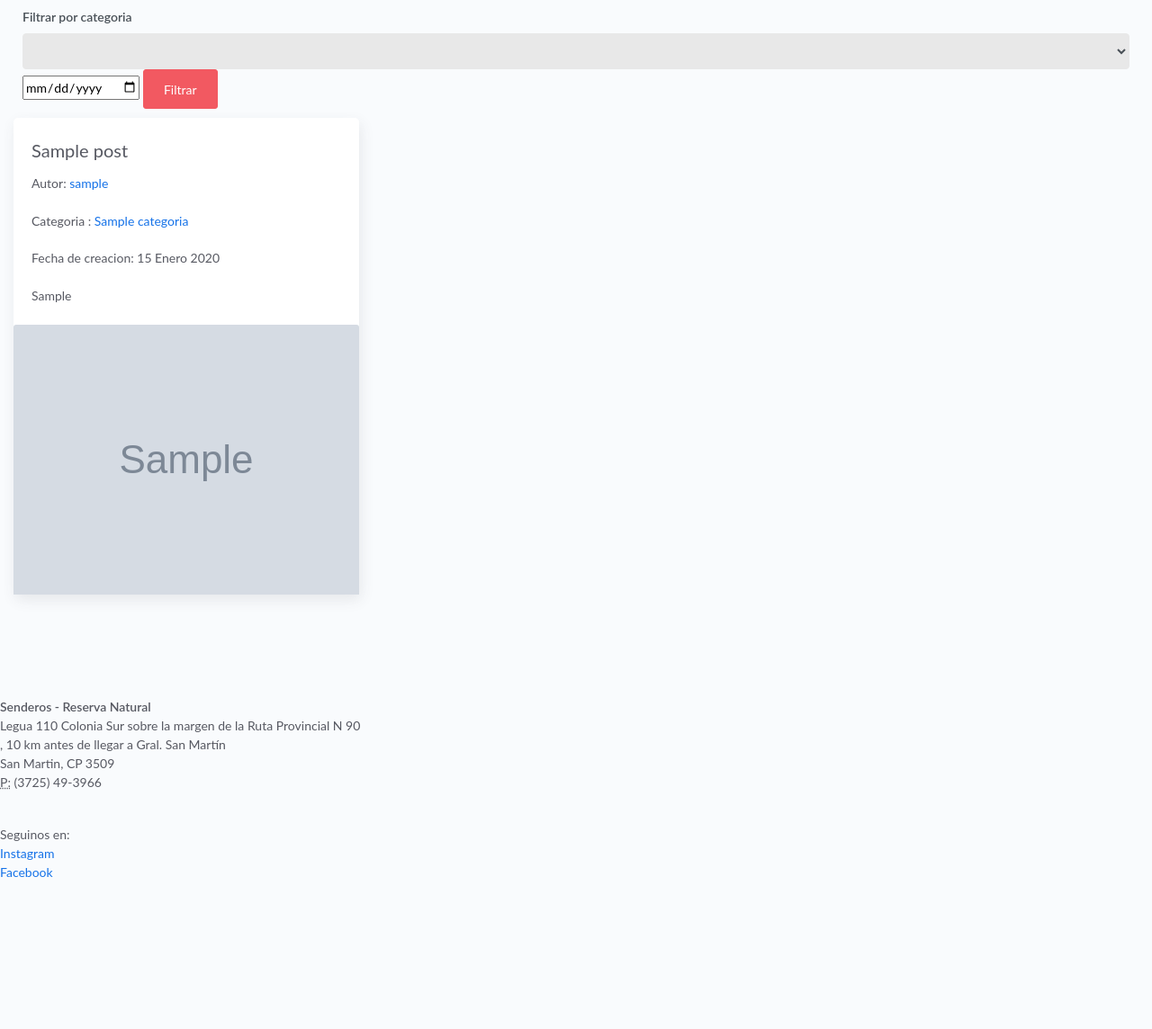
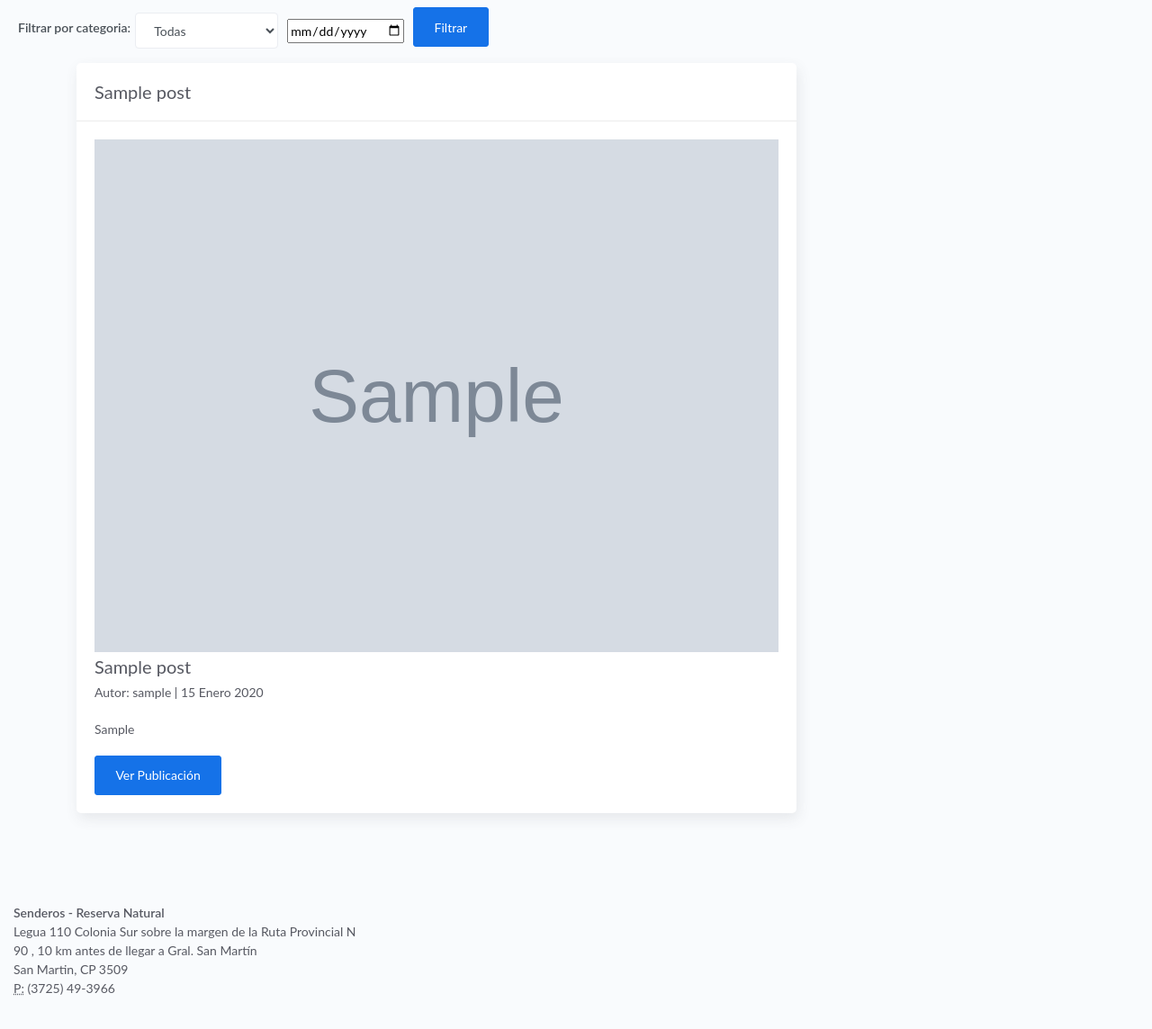
Before and after one commit to info22-c5-grupo6/TP_Blog_Proyecto_Granja_Sustentable, a Django app: page /publicaciones/ in a window 1280 px wide. Shown: the part 731-1875 px from the top of the page at 90% size. Before the commit the page ends 1706 px from the top, so only its background shows below. Run offline with Django 4.2, Linux system fonts and the light colour scheme; tables that the repository leaves empty hold one stand-in row (values such as "Sample post"); grey boxes marked "Sample" are stand-in pictures; lists and menus that the app fills with data are empty; some libraries are stand-ins or nearby versions.

Commit message:
fix filtro por categoria / fecha en publicaciones + compartir redes

```diff
--- a/blog/apps/post/views.py
+++ b/blog/apps/post/views.py
@@ -21,16 +21,45 @@ def proyectos(request):
 def servicios(request):
 	return render(request, "servicios.html", {})
 
-def publicaciones(request):
-    posteos = Post.objects.all()
-    context = { 'posteos': posteos}
-    return render(request, "publicaciones.html", context)
-
 def areas_de_estudio(request):
 	return render(request, "areas-de-estudio.html", {})
 
-def crear_post(request):
-	return render(request, "crear-post.html", {})
+#Vista para Mostrar y Filtrar Posteos
+
+class publicaciones(View):
+    template_name = 'publicaciones.html'
+
+    def get(self, request):
+        posteos = Post.objects.all().order_by('-fecha_creacion')
+        categorias = Categoria.objects.all()
+        context = {
+           'posteos': posteos,
+           'categorias': categorias
+        }
+        return render(request, self.template_name, context)
+
+    def post(self, request):
+        categorias = Categoria.objects.all()
+        cate = request.POST.get('categoria', None)
+        fecha = request.POST.get('fecha', None)
+
+        if cate == "Todas" and fecha:
+            posteos = Post.objects.filter(fecha_creacion=fecha).order_by('-fecha_creacion')
+
+        elif cate and fecha:
+            posteos = Post.objects.filter(categoria__nombre=cate, fecha_creacion=fecha).order_by('-fecha_creacion')
+        elif cate:
+            if cate == "Todas":
+                posteos = Post.objects.all().order_by('-fecha_creacion')
+            else:
+                posteos = Post.objects.filter(categoria__nombre=cate).order_by('-fecha_creacion')
+        elif fecha:
+            posteos = Post.objects.filter(fecha_creacion=fecha).order_by('-fecha_creacion')
+        context = {
+           'posteos': posteos,
+           'categorias': categorias
+        }
+        return render(request, self.template_name, context)
 
 #Vista para crear un posteo
 
@@ -52,15 +81,6 @@ def ver_post(request, id):
     context = { 'posteo': posteo}
     return render(request, "post/post.html", context)
 
-def post_detail(request, id):
-    #posteo = get_object_or_404(Post, id=id)
-    #posteo = Post.object.get(id=id)
-    #return render(request, 'post/post.html', {'posteo': posteo})
-    posteo = Post.objects.get(pk=id)
-    context = { 'posteo': posteo}
-    return render(request, "post/post.html", context)
-
-
 #Vista para registrar un usuario
 
 def registroUsuario(request):
--- a/blog/blog/settings/base.py
+++ b/blog/blog/settings/base.py
@@ -123,6 +123,7 @@ STATICFILES_DIRS = (os.path.join(os.path.dirname(BASE_DIR), 'static'),)
 MEDIA_URL = 'media/'
 MEDIA_ROOT = os.path.join(os.path.dirname(BASE_DIR), 'media')
 
+STATIC_ROOT = os.path.join(BASE_DIR, 'static')
 
 # Default primary key field type
 # https://docs.djangoproject.com/en/4.0/ref/settings/#default-auto-field
--- a/blog/blog/urls.py
+++ b/blog/blog/urls.py
@@ -28,10 +28,10 @@ urlpatterns = [
     path('quienes-somos/', quienes_somos, name='quienes_somos'),
     path('proyectos/', proyectos, name='proyectos'),
     path('servicios/', servicios, name='servicios'),
-    path('publicaciones/', publicaciones, name='publicaciones'),
     path('areas-de-estudio/', areas_de_estudio, name='areas_de_estudio'),
     path('crear-post/', crear_post, name='crear_post'),
     path('post/<id>', ver_post, name='ver_post'),
+    path('publicaciones/',(publicaciones.as_view()), name='publicaciones'),
 
     path('registro/', registroUsuario, name='registro'), #agregado
     path('accounts/', include('django.contrib.auth.urls')), #agregado
--- a/blog/templates/publicaciones.html
+++ b/blog/templates/publicaciones.html
@@ -70,39 +70,55 @@
 
 <div >
     <div class="form-group">
+
+
         <form action="#" method="POST">
+			<div class="form-row align-items-center">
 				{% csrf_token %}
-            <label for="solidSelect">Filtrar por categoria</label>
-            <select class="form-control input-solid" name="categoria" id="solidSelect">
-            {% for categoria in Categorias %}
+				<label for="solidSelect">Filtrar por categoria: </label>
+				<div class="col-auto">
+					<select class="form-control" name="categoria" id="solidSelect">
+						<option>Todas</option>
+					{% for categoria in categorias %}
 						<option>{{categoria.nombre}}</option>
 					{% endfor %}
 					</select>
+				</div>
+				<div class="col-auto">
 					<input type="date" name="fecha" placeholder="Fecha">
-            <button type="submit" class="btn btn-danger">Filtrar</button>
+				</div>
+				<div class="col-auto">
+					<button type="submit" class="btn btn-primary mb-2">Filtrar</button>
+				</div>
+			</div>
+
+
         </form>
     </div>
 </div>
 
+
 {% for posteo in posteos %}
+<div class="container">
 
-    <div class="card" style="width: 24rem;">
+	<div class="card border-primary mb-3" style="max-width: 50rem;">
+		<div class="card-header">
+			<h5 class="card-title">{{posteo.titulo}}</h5>
+		</div>
 		<div class="card-body">
-            <h2 class="card-title mb-2 fw-mediumbold"><a href={% url 'ver_post' posteo.id %}>{{posteo.titulo}} </a></h2> <!–  –>
-            <p class="card-text">Autor: <a href="#">{{ posteo.usuario.username }} </a></p>
-            <p class="card-text">Categoria : <a href="#">{{posteo.categoria}} </a></p>
-            <p class="card-text">Fecha de creacion: {{posteo.fecha_creacion}}</p>
+			<div style="max-width: 50rem;">
+				<img class='img-fluid w-100' src="{{posteo.imagen.url}}" width="auto" height="300">
+			</div>
+			<h5 class="card-title">{{posteo.titulo}}</h5>
+			<p class="card-text">Autor: {{ posteo.usuario.username }} | {{posteo.fecha_creacion}}</p>
 			<p class="card-text">{{posteo.resumen}}</p>
+			<a href={% url 'ver_post' posteo.id %} class="btn btn-primary">Ver Publicación</a>
 		</div>
-
-        <a href={% url 'ver_post' posteo.id %}><img class="card-img-top"src="{{posteo.imagen.url}}" width="400" height="300"></a>
-
+	</div>
 </div>
 
 {% endfor %}
 
-
-</div>
 
 
 
```
Also changed, not shown: blog/templates/post/post.html (+27 -24 lines). Lines whose indentation alone changed are shown as unchanged.
